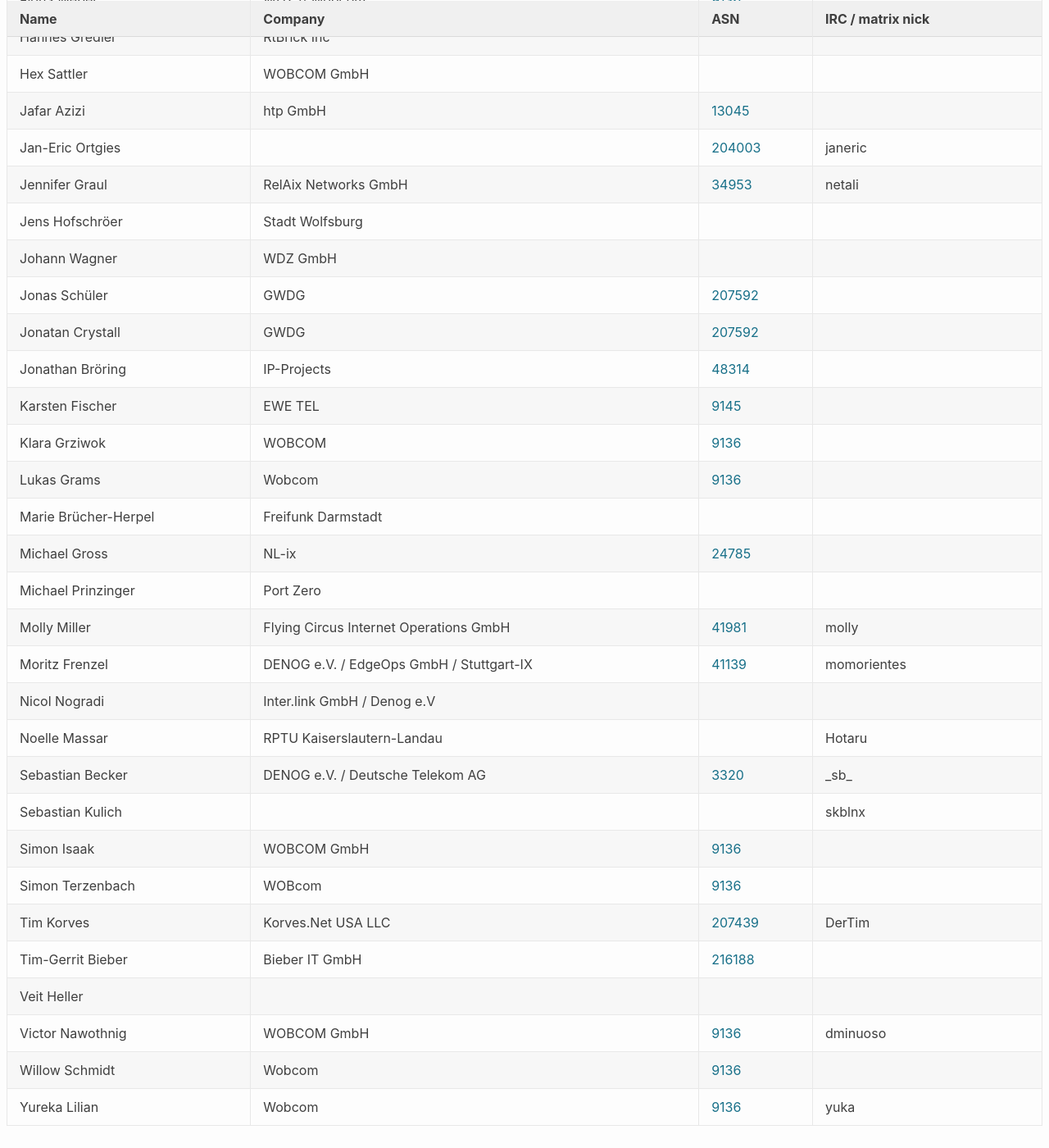
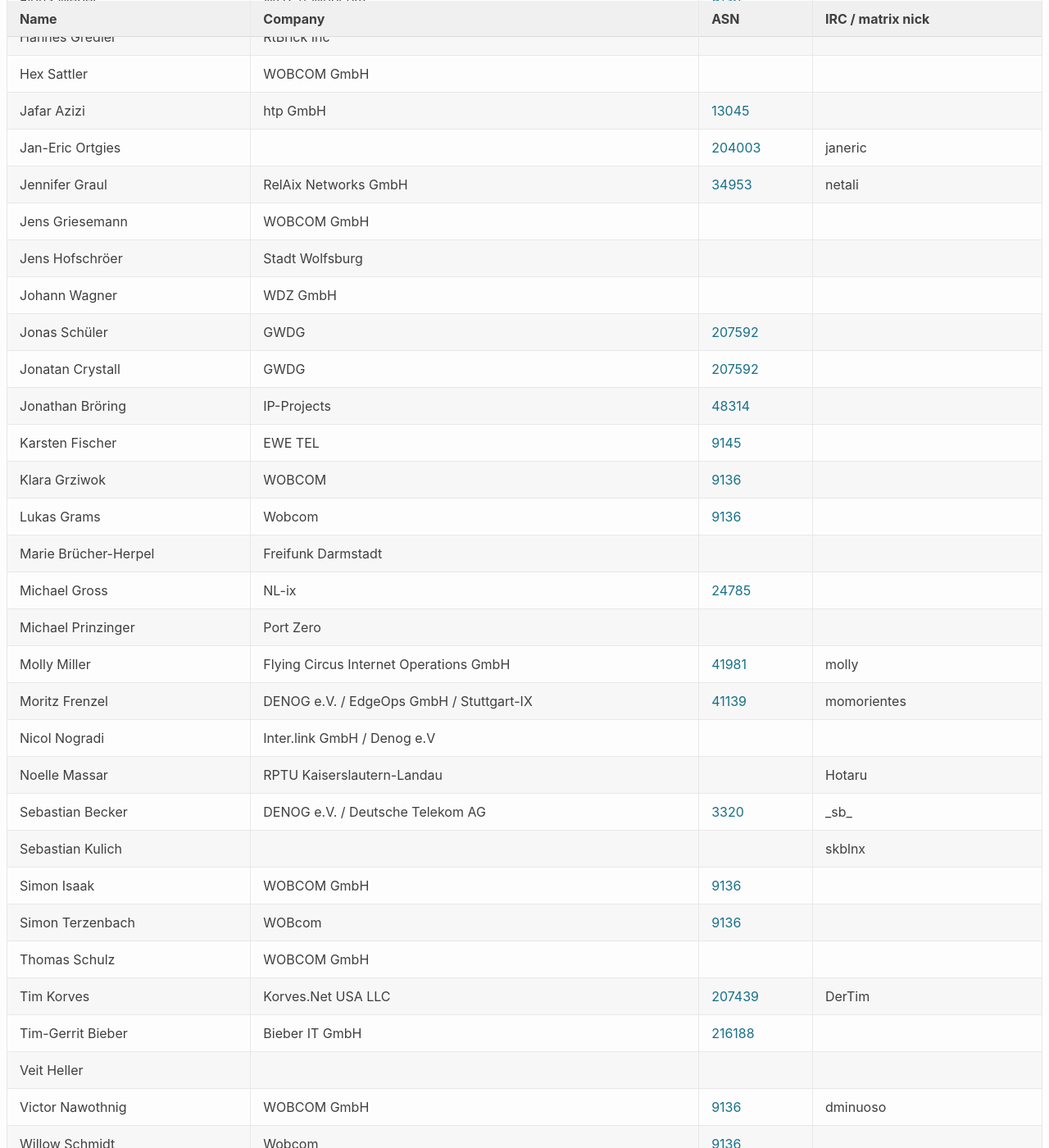
Before and after one commit to denog/pretix-attendeelist, a Jekyll site: the page built from denogmeetup25-04/index.markdown, in a window 1280 px wide and 1400 px high, scrolled down 616 px. Shown: the whole window at 82% size. Built offline with Jekyll 4.4.1, drawn with Linux system fonts in a browser that asks for light colours.

Commit message:
Latest data: Wed May 21 11:29:24 UTC 2025

```diff
--- a/_data/attendees_denogmeetup25-04.json
+++ b/_data/attendees_denogmeetup25-04.json
@@ -106,6 +106,12 @@
     "company": "RelAix Networks GmbH",
     "irc": "netali",
     "asn": "34953"
+  },
+  {
+    "name": "Jens Griesemann",
+    "company": "WOBCOM GmbH",
+    "irc": null,
+    "asn": null
   },
   {
     "name": "Jens Hofschröer",
@@ -222,6 +228,12 @@
     "asn": "9136"
   },
   {
+    "name": "Thomas Schulz",
+    "company": "WOBCOM GmbH",
+    "irc": null,
+    "asn": null
+  },
+  {
     "name": "Tim-Gerrit Bieber",
     "company": "Bieber IT GmbH",
     "irc": null,
```
